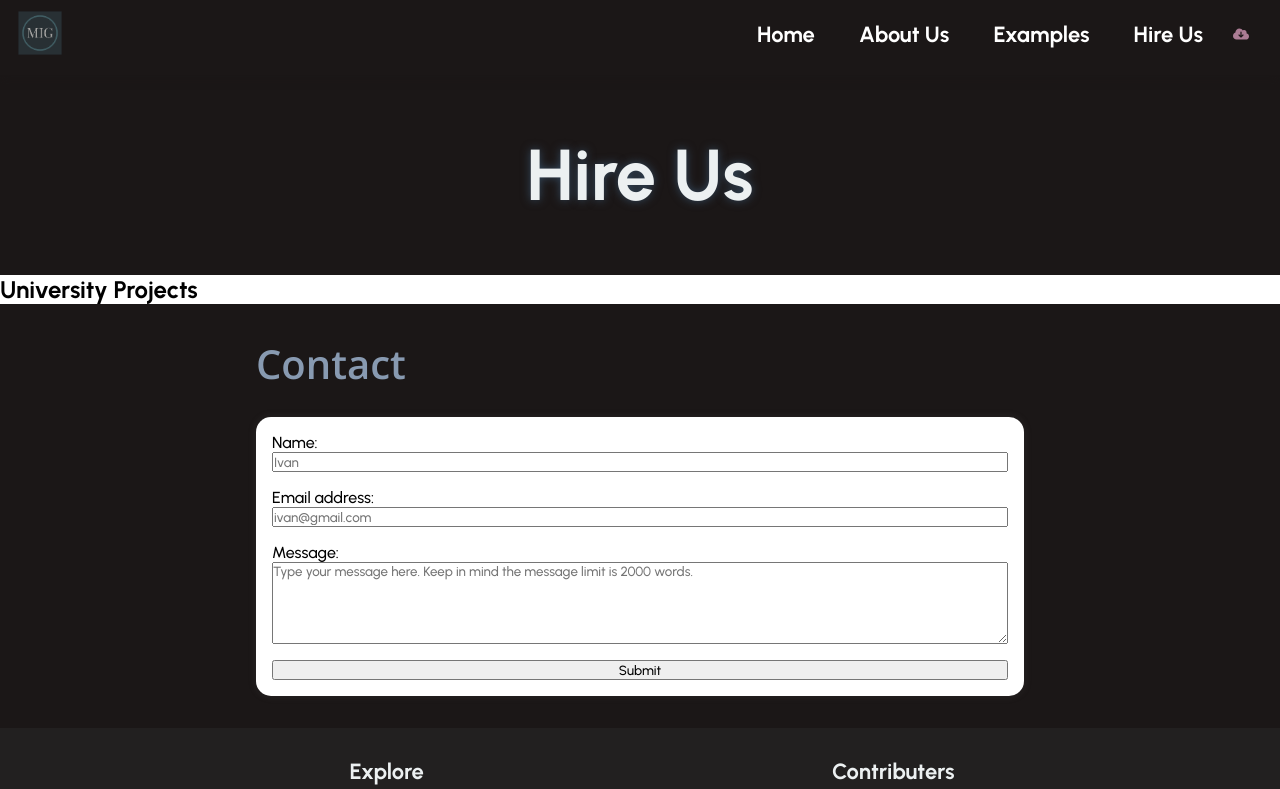
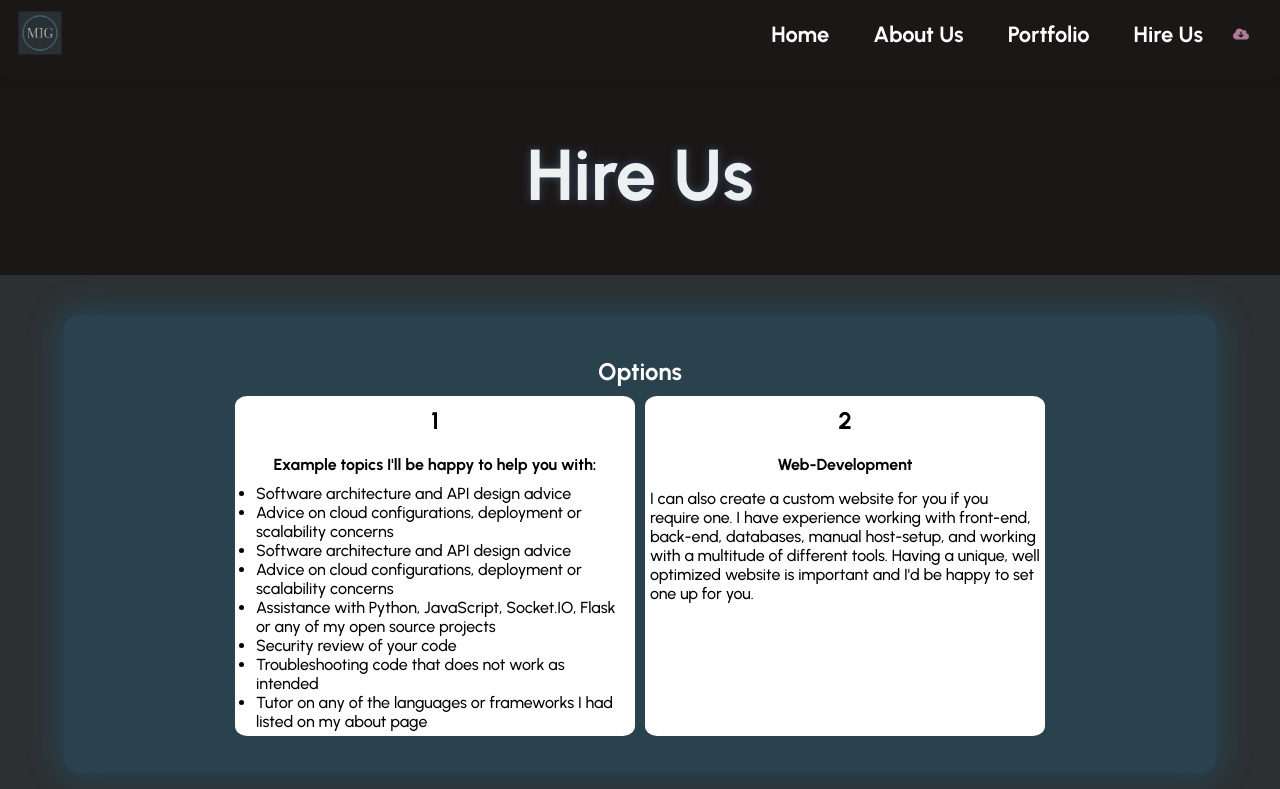
Before and after one commit to ivangolovine/webcv, a React (Create React App) app: page /#/Hire in a window 1280 px wide. Shown: the top 789 px of the page. Built offline with nearby package versions, Linux system fonts and the light colour scheme.

Commit message:
hirepage

```diff
--- a/src/App.js
+++ b/src/App.js
@@ -1,5 +1,5 @@
 import About from './pages/About';
-import Examples from './pages/Examples';
+import Portfolio from './pages/Portfolio';
 import HireUs from './pages/HireUs';
 import Home from './pages/Home'
 
@@ -15,7 +15,7 @@ function App() {
     <div>
       <Routes>
         <Route path="/" element={<Home />} />
-        <Route path="/Examples" element={<Examples/>} />
+        <Route path="/Portfolio" element={<Portfolio/>} />
         <Route path="/Hire" element={<HireUs />} />
         <Route path="/About" element={<About />}/>
       </Routes>
--- a/src/components/Footer.js
+++ b/src/components/Footer.js
@@ -8,7 +8,7 @@ function Footer(){
         <ul>
           <Link to="/"><li>Home</li></Link>
           <Link to="/About"><li>About Us</li></Link>
-          <Link to="/Examples"><li>Examples</li></Link>
+          <Link to="/Portfolio"><li>Portfolio</li></Link>
           <Link to="/Hire"><li>Hire Us</li></Link>
           <a href="files-dwnl/CV_2022_vi.png" className="nav-test-download-glow" download="CV-test" title="Open Resume as PDF"><img src="images/cloud-arrow-down-solid.svg"/></a>
       </ul>
--- a/src/components/navigation/Nav.js
+++ b/src/components/navigation/Nav.js
@@ -28,7 +28,7 @@ function Nav() {
         <ul id="myDropmenu" className = "drop-down-cont">
           <Link to="/"><li>Home</li></Link>
           <Link to="/About"><li>About Us</li></Link>
-          <Link to="/Examples"><li>Examples</li></Link>
+          <Link to="/Portfolio"><li>Portfolio</li></Link>
           <Link to="/Hire"><li>Hire Us</li></Link>
           <a href="files-dwnl/CV_2022_vi.png" download="CV-test" title="Open Resume as PDF">
            <li><img id="download-b" src="images/Download-Resume.png"/></li></a>
--- a/src/components/navigation/NavUp.js
+++ b/src/components/navigation/NavUp.js
@@ -23,8 +23,10 @@ function NavU(){
         <div>
             {
                 NavUp && (
-                <button id="topBtn"
-                onClick={ scrollUp }><img src="images/arrow-up-solid.svg"/></button>
+                <div id="topBtn-background">
+                    <button id="topBtn"
+                    onClick={ scrollUp }><img src="images/arrow-up-solid.svg"/></button>
+                </div>
                 )
             }
         </div>
--- a/src/components/navigation/PageNav.js
+++ b/src/components/navigation/PageNav.js
@@ -21,7 +21,7 @@ function PageNav() {
       <ul>
           <Link to="/"><li><span id="ntb-bar-links">Home</span></li></Link>
           <Link to="/About"><li><span id="ntb-bar-links">About Us</span></li></Link>
-          <Link to="/Examples"><li><span id="ntb-bar-links">Examples</span></li></Link>
+          <Link to="/Portfolio"><li><span id="ntb-bar-links">Portfolio</span></li></Link>
           <Link to="/Hire"><li><span id="ntb-bar-links">Hire Us</span></li></Link>
           <li><a href="files-dwnl/CV_2022_vi.png" download="CV-test" title="Open Resume as PDF"><img id="download-b" className="nav-test-download-glow" src="images/cloud-arrow-down-solid.svg"/></a></li>
       </ul>
--- a/src/diffsize.css
+++ b/src/diffsize.css
@@ -128,11 +128,10 @@
 
   .exampleICONS{
       width: 100%;
-      height: 50%;
   }
 
   .example-proj-inner-footer a {
-      width: 300px;
+      width: 200px;
   }
 
   #header-prop{
@@ -151,7 +150,10 @@
     flex-grow: 4;
     text-align: center;
 }
-
+    .example-proj-inner h5{
+        text-align: center;
+        padding-left: 0px;
+    }
 }
 
 
--- a/src/index.css
+++ b/src/index.css
@@ -148,24 +148,37 @@ footer .col:first-child li:hover{
 }
 
 
+/*button that scrolls up*/
+#topBtn {
+    display: block;
+    width: 100%;
+    margin: auto; /*optional centering of image*/
+    z-index: 99; /* Make sure it does not overlap */
+    width: 15px;
+    padding-top: 2px;
+    background-color: transparent;
+    border: 1px solid transparent;
+    cursor: pointer;
+  }
 
-#topBtn {
+
+
+  #topBtn-background{
     position: fixed; /* Fixed/sticky position */
     bottom: 20px; /* Place the button at the bottom of the page */
     right: 30px; /* Place the button 30px from the right */
     z-index: 99; /* Make sure it does not overlap */
     cursor: pointer; /* Add a mouse pointer on hover */
-    width: 20px;
+    width: 25px;
+    height: 25px;
     background-color: #555;
     border-radius: 50%;
   }
 
-  #topBtn:hover {
+  #topBtn-background:hover {
     background-color: rgb(228, 225, 225); /* Add a dark-grey background on hover */
     transform: scale(1.5);
   }
-
-
 
 /*Controls main page background*/
 #About-Container{
@@ -626,9 +639,10 @@ footer .col:first-child li:hover{
 
 
 .past-project-inner {
-    background-color: var(--color-black-dark-light);
+    background-color: rgba(150, 21, 219, 0.16);
     border-radius: 15px;
-    box-shadow: 0 0 30px 0 rgba(150,21,219, 0.16);
+    /* offset-x | offset-y | blur-radius | spread-radius | color */
+    box-shadow: 0 0 30px 10px rgba(150,21,219, 0.16);
     width: 85vw;
     z-index: 2;
     padding: 2em;
@@ -691,7 +705,6 @@ footer .col:first-child li:hover{
   display: block;
   margin-left: auto;
   margin-right: auto;
-  width: 50%;
   width: 300px;
   height: 220px;
   object-fit: cover;
@@ -700,12 +713,11 @@ footer .col:first-child li:hover{
 }
 
 .example-proj-inner-footer{
-   height: 75px;
-   margin-top: auto;
    background-color: #926f6f;
    display: flex;
    justify-content: center;
    align-items: center;
+   padding: 5px;
 }
 
 .example-proj-inner-footer a {
@@ -721,6 +733,74 @@ footer .col:first-child li:hover{
 .example-proj-inner-footer a:hover {
     background-color: #889ab1;
 }
+
+/*---------------------*/
+/*Hire Us Page*/
+.hire-option-back{
+    color: white;
+    font-family: 'Open Sans', sans-serif;
+    background-color: var(--color-black-dark-light);
+    padding-top: 30px;
+    padding-bottom: 30px;
+}
+
+
+.hire-option-inner-background {
+    background-color: rgba(21, 163, 219, 0.16);
+    border-radius: 15px;
+    /* offset-x | offset-y | blur-radius | spread-radius | color */
+    box-shadow: 0 0 30px 10px rgba(21, 163, 219, 0.16);
+    width: 85vw;
+    z-index: 2;
+    padding: 2em;
+    max-width: 1400px;
+    margin-left: auto;
+    margin-right: auto;
+    margin-top: 10px;
+}
+.hire-option-inner-box {
+    display: flex;
+    flex-wrap: wrap;
+    justify-content: center;
+}
+
+.hire-option-inner-options{
+    width: 400px;
+    display: flex;
+    flex-direction: column;
+    color: #000000;
+    flex-direction: column;
+    background-color: rgb(255, 255, 255);
+    margin-left: 5px;
+    margin-right: 5px;
+    margin-bottom: 5px;
+    border-radius: 3%;
+}
+
+.hire-option-inner-background h2 {
+    text-align: center;
+    padding: 10px;
+}
+
+.hire-option-inner-background h4 {
+    text-align: center;
+    padding: 10px;
+}
+
+
+.hire-option-inner-options ul{
+    list-style-position: outside;
+    padding-left: 5px;
+    padding-right: 5px;
+    margin-left: 1em;
+    padding-bottom: 5px;
+    margin-bottom: auto;
+}
+
+.hire-option-inner-options p {
+    padding: 5px;
+}
+
 
 /*
 #email-box-group {
--- a/src/pages/HireUs.js
+++ b/src/pages/HireUs.js
@@ -4,6 +4,8 @@ import Nav from "../components/navigation/Nav";
 import NavUP from "../components/navigation/NavUp";
 import PageNav from "../components/navigation/PageNav";
 import ContactEmail from "../components/emailform/ContactEmail"
+
+//
 
 function HireUs(){
   return(
@@ -13,15 +15,32 @@ function HireUs(){
     <PageNav />
     <NavUP />
     <main>
-        <div>
-            <div>
-                <h2>University Projects</h2>
-
+        <div className="hire-option-back">
+        <div className="hire-option-inner-background">
+          <h2>Options</h2>
+            <div className="hire-option-inner-box">
+            <div className="hire-option-inner-options">
+              <h2>1</h2>
+              <h4>Example topics I'll be happy to help you with:</h4>
+                <ul>
+                  <li>Software architecture and API design advice</li>
+                  <li>Advice on cloud configurations, deployment or scalability concerns</li>
+                  <li>Software architecture and API design advice</li>
+                  <li>Advice on cloud configurations, deployment or scalability concerns</li>
+                  <li>Assistance with Python, JavaScript, Socket.IO, Flask or any of my open source projects</li>
+                  <li>Security review of your code</li>
+                  <li>Troubleshooting code that does not work as intended</li>
+                  <li>Tutor on any of the languages or frameworks I had listed on my about page</li>
+                </ul>
             </div>
-            <div>
-                <h2>
-
-                </h2>
+            <div className="hire-option-inner-options">
+              <h2>2</h2>
+              <h4>Web-Development</h4>
+                <p>
+                  I can also create a custom website for you if you require one. I have experience working with front-end, back-end, databases, manual host-setup, and working with a multitude of different tools. Having a unique, well optimized website is important and I'd be happy to set one up for you.
+                </p>
+            </div>
+            </div>
             </div>
         </div>
     </main>
--- a/src/pages/Examples.js
+++ b/src/pages/Portfolio.js
@@ -25,7 +25,7 @@ const content = datajson && datajson.map((post) =>{
     }
   );
 
-function Examples(){
+function Portfolio(){
   return(
     <div className="Main">
     <Nav/>
@@ -58,4 +58,4 @@ function Examples(){
   );
   }
 
-  export default Examples;
+  export default Portfolio;
```
Also changed, not shown: src/components/example-car-pg.js (deleted, +0 -15 lines).
